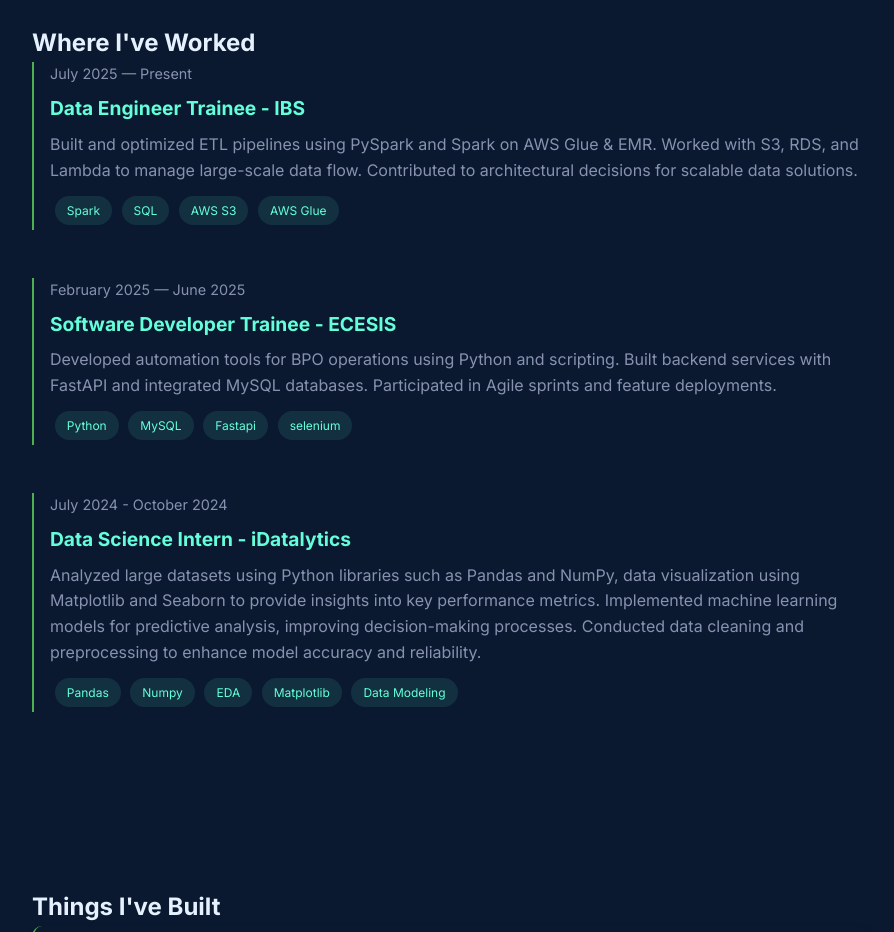
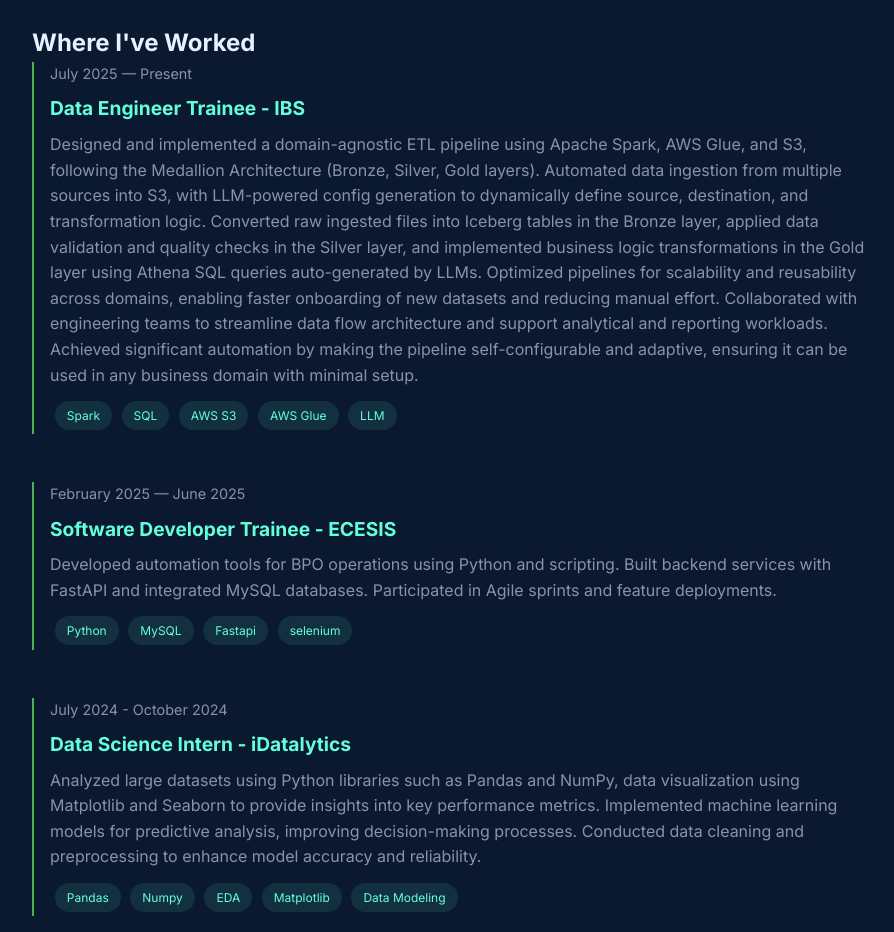
Before and after one commit to Jeswin-samJames/Jeswin_Sam_James, a plain HTML site: page index.html in a window 1280 px wide. Shown: the part 1160-2092 px from the top of the page, without its empty margins (330-1224 px from the left). Drawn offline with Linux system fonts and the light colour scheme.

Commit message:
Update ibs trainee portion index.html

```diff
--- a/index.html
+++ b/index.html
@@ -451,15 +451,24 @@
             <time>July 2025 — Present</time>
             <h3><a href="https://www.ibsplc.com/" target="_blank">Data Engineer Trainee - IBS </a></h3>
             <p>
+ Designed and implemented a domain-agnostic ETL pipeline using Apache Spark, AWS Glue, and S3, following the Medallion Architecture (Bronze, Silver, Gold layers).
 
-            Built and optimized ETL pipelines using PySpark and Spark on AWS Glue & EMR. Worked with S3, RDS, and Lambda to manage large-scale data flow.
-            Contributed to architectural decisions for scalable data solutions.
+Automated data ingestion from multiple sources into S3, with LLM-powered config generation to dynamically define source, destination, and transformation logic.
+
+Converted raw ingested files into Iceberg tables in the Bronze layer, applied data validation and quality checks in the Silver layer, and implemented business logic transformations in the Gold layer using Athena SQL queries auto-generated by LLMs.
+
+Optimized pipelines for scalability and reusability across domains, enabling faster onboarding of new datasets and reducing manual effort.
+
+Collaborated with engineering teams to streamline data flow architecture and support analytical and reporting workloads.
+
+Achieved significant automation by making the pipeline self-configurable and adaptive, ensuring it can be used in any business domain with minimal setup.
              </p>
             <ul aria-label="Technologies used">
               <li>Spark</li>
               <li>SQL</li>
               <li>AWS S3</li>
               <li>AWS Glue</li>
+              <li>LLM</li>
             </ul>
           </div>
 
```
